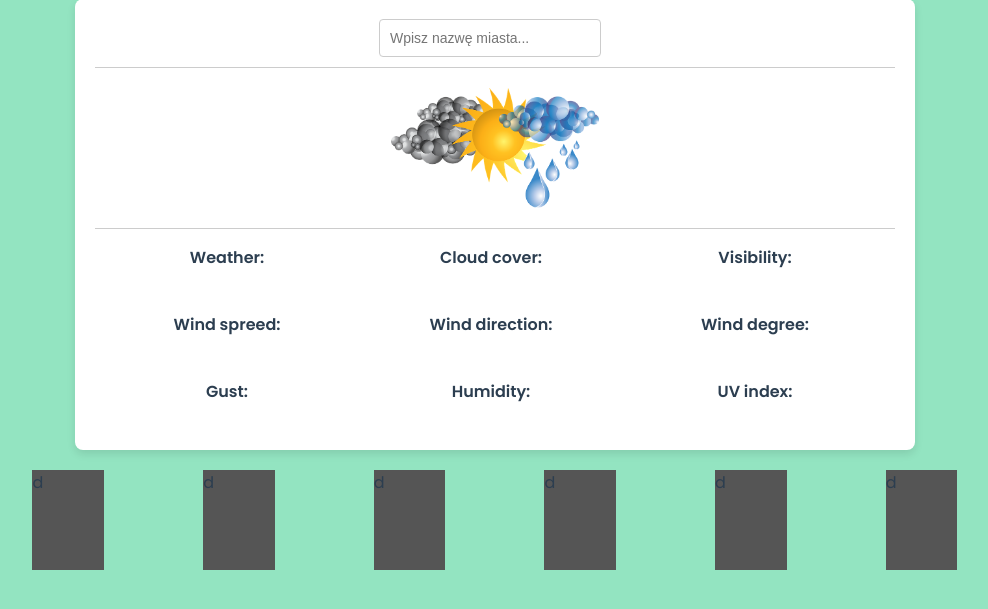
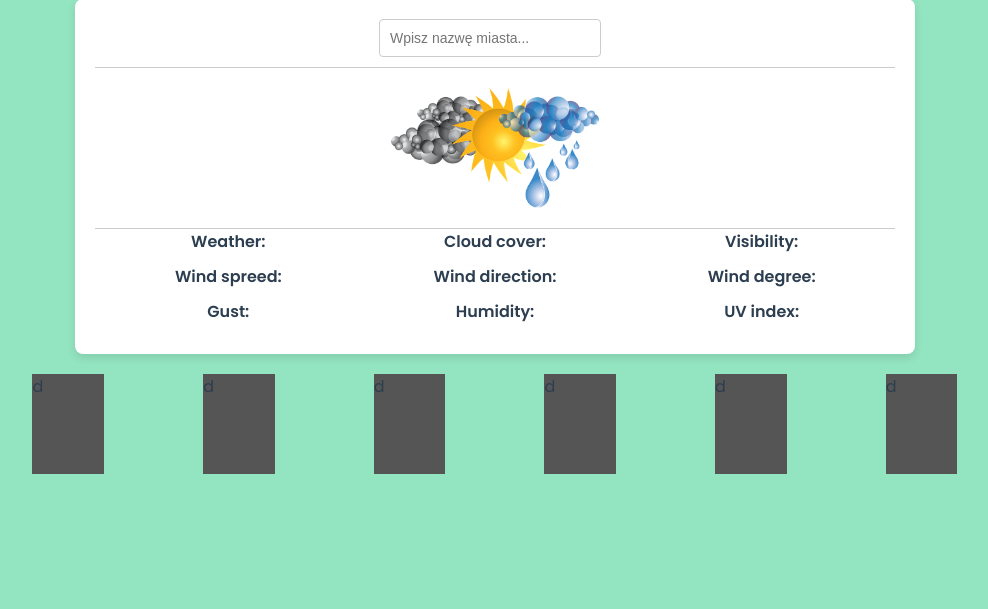
Before and after one commit to kuben75/Drone-Weather, a PHP site: page / in a window 1280 px wide. Shown: the part 141-750 px from the top of the page, without its empty margins (145-1133 px from the left). Run offline with PHP 8.4, Linux system fonts and the light colour scheme; style sheets or scripts are compiled from the project's sources.

Commit message:
ddasdasdas

```diff
--- a/sass/style.scss
+++ b/sass/style.scss
@@ -203,37 +200,39 @@ body {
     height: 120px;
     border-radius: 4px;
   }
+}
 
-}
 main.bottom {
   border-top: 1px solid #ccc;
-  .headings {
+
+  .headings,
+  .weather-info {
     display: grid;
-    grid-template-columns: 33% 33% 33%;
+    grid-template-columns: repeat(3, 1fr);
     text-align: center;
-    p {
+  }
+
+  .headings p,
+  .weather-info p {
+    margin: 0;
+  }
+
+  .headings p {
     font-weight: 600;
+  }
+
+  .weather-info {
+    margin-bottom: 10px;
   }
 }
 
-  .weather-info {
-    display: grid;
-    grid-template-columns: 33% 33% 33%;
-    text-align: center;
-    margin-bottom: 10px;
-
-    p {
-      margin: 0;
-    }
-  }
-}
 .main-cnt {
   display: flex;
   justify-content: space-around;
   width: 80%;
   margin: 0 auto;
-   .elem
-   {
+
+  .elem {
     width: 7%;
     background-color: $text-color;
     height: 100px;
```
Also changed, not shown: other parts of sass/style.scss (+22 -25 lines). Lines whose indentation alone changed are shown as unchanged.
